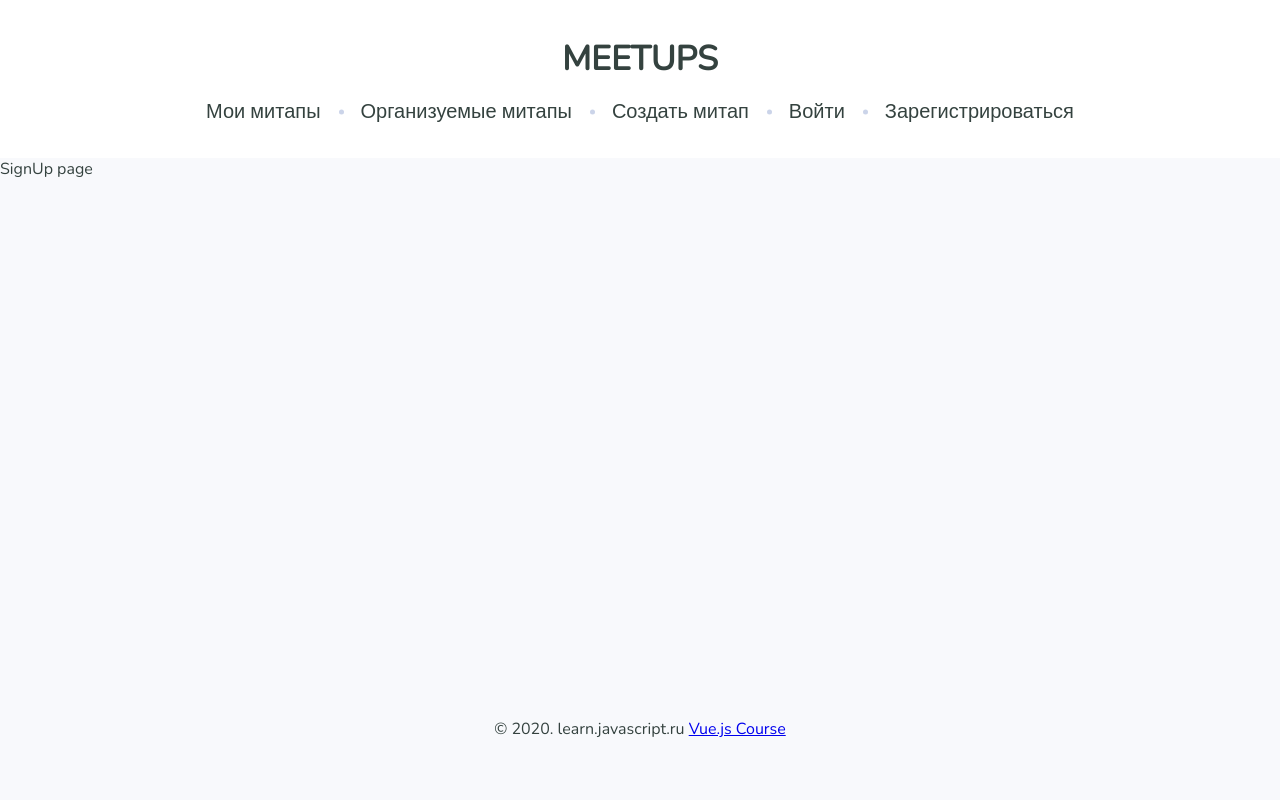
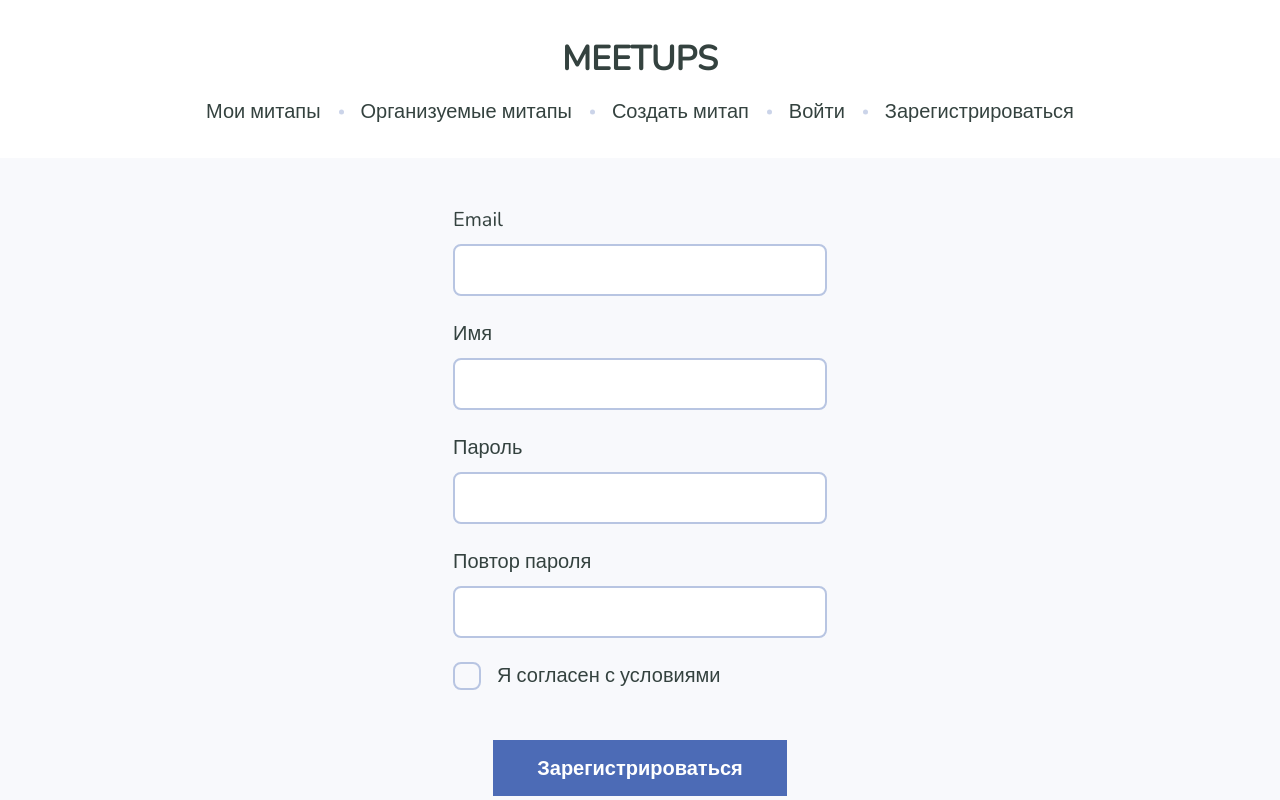
Before and after one commit to egor3333/meetups, a Vue app: page /register in a window 1280 px wide. Shown: the top 800 px of the page. Built offline with nearby package versions, Linux system fonts and the light colour scheme.

Commit message:
add AuthPage

```diff
--- a/src/router/index.js
+++ b/src/router/index.js
@@ -66,12 +66,12 @@ const routes = [
   {
     path: "/login",
     name: "login",
-    component: () => import("@/views/SignIn"),
+    component: () => import("@/views/LoginPage"),
   },
   {
     path: "/register",
     name: "register",
-    component: () => import("@/views/SignUp"),
+    component: () => import("@/views/RegisterPage"),
   },
   {
     path: "*",
--- /dev/null
+++ b/src/views/LoginPage.vue
@@ -0,0 +1,32 @@
+<template>
+  <div class="page page_onboarding">
+    <form class="form" @submit.prevent>
+      <div class="form-group">
+        <label class="form-label">Email</label>
+        <div class="input-group">
+          <input type="email" placeholder="demo@email" class="form-control" />
+        </div>
+      </div>
+      <div class="form-group">
+        <label class="form-label">Пароль</label>
+        <div class="input-group">
+          <input type="password" placeholder="password" class="form-control" />
+        </div>
+      </div>
+      <div class="form__buttons">
+        <button type="submit" class="button button_primary button_block">Войти</button>
+      </div>
+      <div class="form__append">Нет аккаунта?
+        <router-link to="/register" class="link">Зарегистрируйтесь</router-link>
+      </div>
+    </form>
+  </div>
+</template>
+
+<script>
+export default {
+  name: 'LoginPage',
+};
+</script>
+
+<style scoped></style>
--- /dev/null
+++ b/src/views/RegisterPage.vue
@@ -0,0 +1,47 @@
+<template>
+  <div class="page page_onboarding">
+    <form class="form" @submit.prevent >
+      <div class="form-group">
+        <label class="form-label">Email</label>
+        <div class="input-group">
+          <input type="email" class="form-control" />
+        </div>
+      </div>
+      <div class="form-group">
+        <label class="form-label">Имя</label>
+        <div class="input-group">
+          <input type="text" class="form-control" />
+        </div>
+      </div>
+      <div class="form-group">
+        <label class="form-label">Пароль</label>
+        <div class="input-group">
+          <input type="password" class="form-control" />
+        </div>
+      </div>
+      <div class="form-group">
+        <label class="form-label">Повтор пароля</label>
+        <div class="input-group">
+          <input type="password" class="form-control" />
+        </div>
+      </div>
+      <div class="form-group">
+        <label class="checkbox"><input type="checkbox" /> Я согласен с условиями <span></span></label>
+      </div>
+      <div class="form__buttons">
+        <button type="submit" class="button button_primary">Зарегистрироваться</button>
+      </div>
+      <div class="form__append">Уже есть аккаунт?
+        <router-link to="/login" class="link">Войдите</router-link>
+      </div>
+    </form>
+  </div>
+</template>
+
+<script>
+export default {
+  name: 'RegisterPage',
+};
+</script>
+
+<style scoped></style>
--- a/src/views/SignIn.vue
+++ /dev/null
@@ -1,13 +0,0 @@
-<template>
-  <div>
-    SignIn page
-  </div>
-</template>
-
-<script>
-  export default {
-    name: 'SignIn'
-  }
-</script>
-
-<style scoped></style>
--- a/src/views/SignUp.vue
+++ /dev/null
@@ -1,13 +0,0 @@
-<template>
-  <div>
-    SignUp page
-  </div>
-</template>
-
-<script>
-  export default {
-    name: 'SignUp'
-  }
-</script>
-
-<style scoped></style>
```
